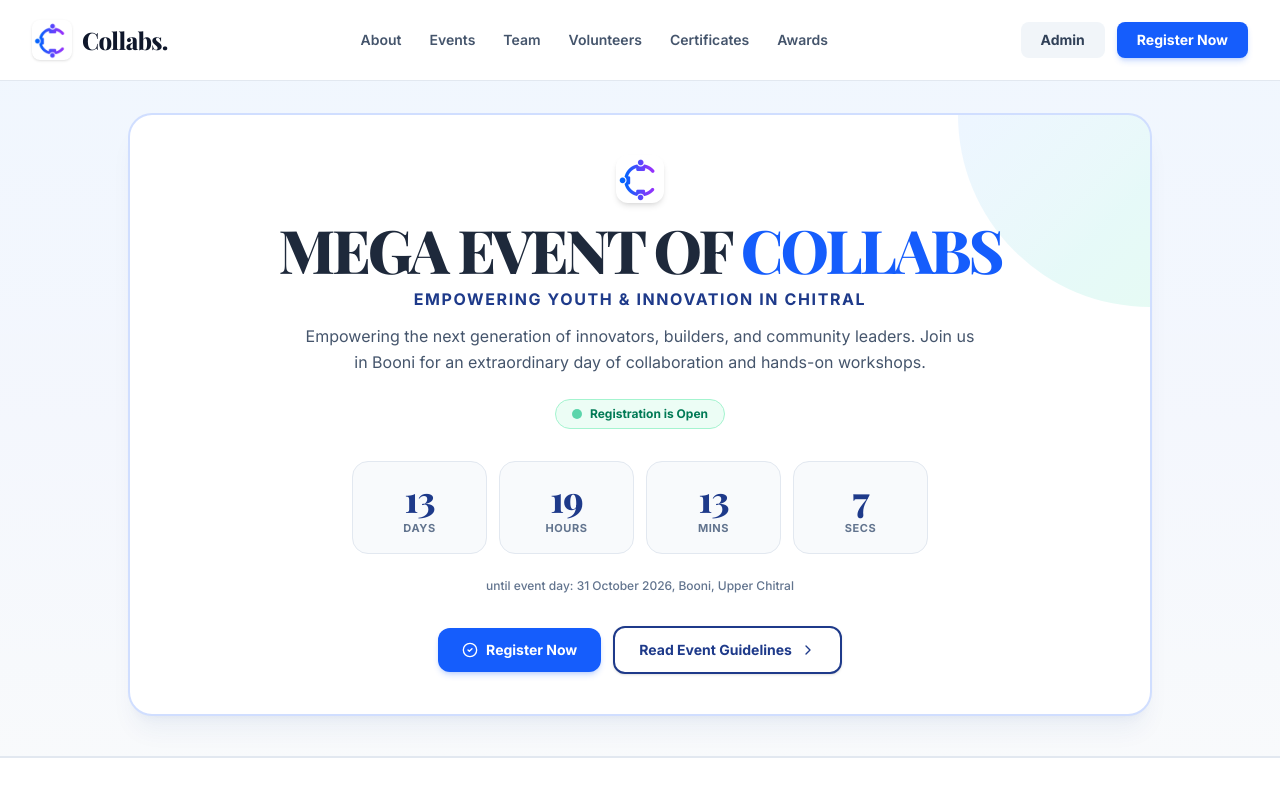
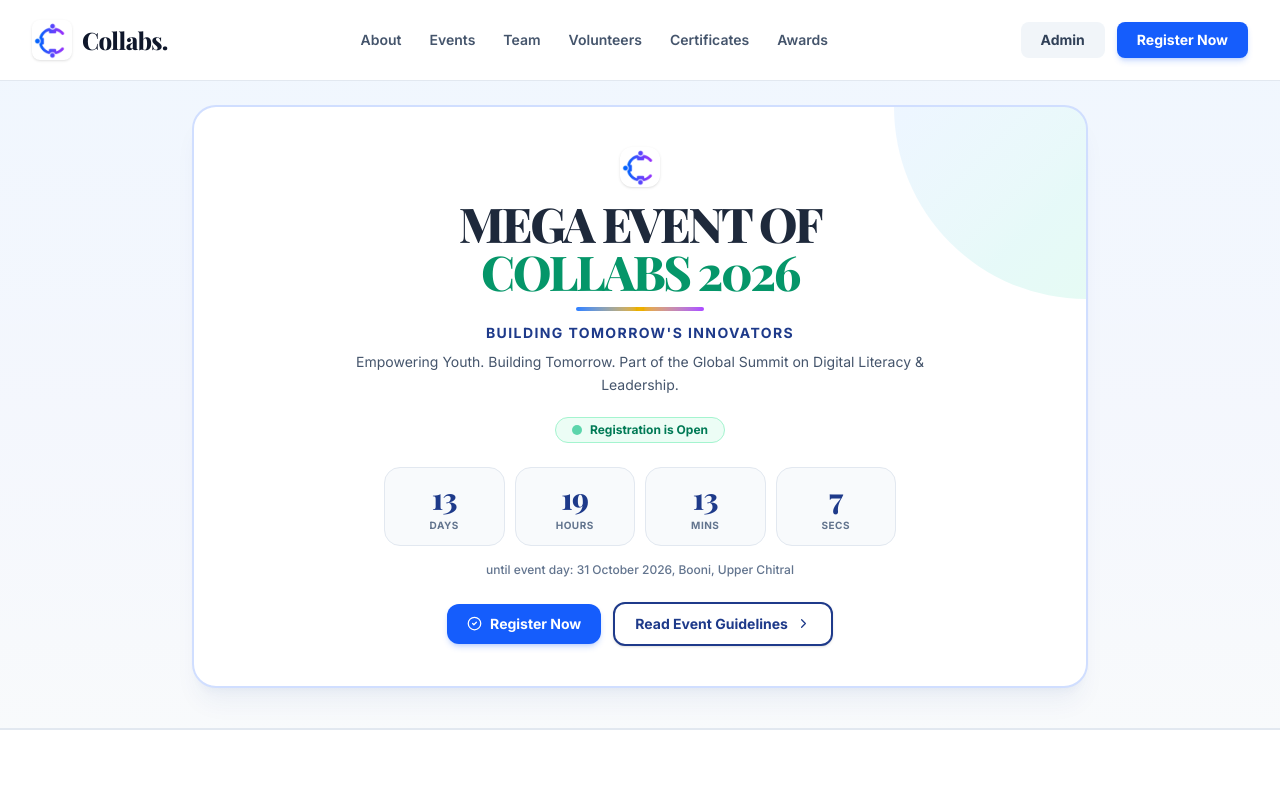
Before and after one commit to minius2009-debug/mega-event-original, a React (Vite) app: page / in a window 1280 px wide. Shown: the top 795 px of the page. Built offline with nearby package versions, Linux system fonts and the light colour scheme; a web font is replaced by a local one.

Commit message:
style: update mega event banner styling
Refactor the banner layout and typography to match the design requirements, updating the text content and sizing for a cleaner presentation.

```diff
--- a/src/App.tsx
+++ b/src/App.tsx
@@ -1067,53 +1067,56 @@ export default function App() {
         </div>
       </header>
 
-      {/* Mega Event of Collabs Official Banner */}
-      <section className="bg-gradient-to-b from-blue-50/80 via-indigo-50/40 to-slate-50 pt-8 pb-10 px-4 sm:px-6 lg:px-8 border-b border-slate-200">
-        <div className="max-w-5xl mx-auto bg-white border-2 border-blue-600/20 rounded-3xl p-6 sm:p-10 shadow-xl shadow-blue-900/5 text-center relative overflow-hidden">
+      {/* Mega Event of Collabs Official Banner - Styled like reference image */}
+      <section className="bg-gradient-to-b from-blue-50/80 via-indigo-50/40 to-slate-50 pt-6 pb-10 px-4 sm:px-6 lg:px-8 border-b border-slate-200">
+        <div className="max-w-4xl mx-auto bg-white border-2 border-blue-600/20 rounded-3xl p-6 sm:p-10 shadow-xl shadow-blue-900/5 text-center relative overflow-hidden">
           <div className="absolute top-0 right-0 w-48 h-48 bg-gradient-to-br from-blue-400/10 to-emerald-400/10 rounded-bl-full pointer-events-none"></div>
 
-          <div className="flex items-center justify-center gap-3 mb-4">
-            <img src={officialLogo} alt="Collabs Official Logo" className="w-12 h-12 object-contain rounded-xl shadow-md" />
+          <div className="flex items-center justify-center gap-3 mb-3">
+            <img src={officialLogo} alt="Collabs Official Logo" className="w-10 h-10 object-contain rounded-xl shadow-sm" />
           </div>
 
-          <h1 className="text-4xl sm:text-6xl font-black text-slate-900 tracking-tighter mb-2">
-            <span className="text-[#1E293B]">MEGA EVENT OF</span> <span className="text-blue-600">COLLABS</span>
+          <h1 className="text-3xl sm:text-5xl font-black text-slate-900 tracking-tighter mb-1 uppercase">
+            <span className="text-[#1E293B] block">Mega Event of</span>
+            <span className="text-[#059669]">Collabs 2026</span>
           </h1>
 
-          <div className="text-sm sm:text-base font-extrabold tracking-widest text-[#1E3A8A] uppercase mb-3">
-            EMPOWERING YOUTH & INNOVATION IN CHITRAL
+          <div className="h-1 bg-gradient-to-r from-blue-500 via-yellow-500 via-green-500 to-purple-500 w-32 mx-auto rounded-full my-3"></div>
+
+          <div className="text-xs sm:text-sm font-extrabold tracking-widest text-[#1E3A8A] uppercase mb-2">
+            BUILDING TOMORROW'S INNOVATORS
           </div>
 
-          <p className="text-sm sm:text-base text-slate-600 max-w-2xl mx-auto mb-6 leading-relaxed">
-            Empowering the next generation of innovators, builders, and community leaders. Join us in Booni for an extraordinary day of collaboration and hands-on workshops.
+          <p className="text-xs sm:text-sm text-slate-600 max-w-xl mx-auto mb-5 leading-relaxed">
+            Empowering Youth. Building Tomorrow. Part of the Global Summit on Digital Literacy & Leadership.
           </p>
 
-          <div className="inline-flex items-center gap-2 bg-emerald-50 border border-emerald-200 rounded-full px-4 py-1.5 text-xs font-bold text-emerald-700 mb-8">
+          <div className="inline-flex items-center gap-2 bg-emerald-50 border border-emerald-200 rounded-full px-4 py-1 text-xs font-bold text-emerald-700 mb-6">
             <span className="w-2.5 h-2.5 rounded-full bg-emerald-500 animate-pulse"></span>
             <span>Registration is Open</span>
           </div>
 
           {/* Functional Countdown Timer for 31 October 2026 */}
-          <div className="grid grid-cols-2 sm:grid-cols-4 gap-3 max-w-xl mx-auto mb-6">
-            <div className="bg-slate-50 border border-slate-200 rounded-2xl p-3 sm:p-4 text-center">
-              <div className="font-heading text-3xl sm:text-4xl font-black text-[#1E3A8A]">{timeLeft.days}</div>
-              <div className="text-[11px] uppercase tracking-wider text-slate-500 font-bold mt-0.5">Days</div>
+          <div className="grid grid-cols-2 sm:grid-cols-4 gap-2.5 max-w-lg mx-auto mb-4">
+            <div className="bg-slate-50 border border-slate-200 rounded-2xl p-3 text-center">
+              <div className="font-heading text-2xl sm:text-3xl font-black text-[#1E3A8A]">{timeLeft.days}</div>
+              <div className="text-[10px] uppercase tracking-wider text-slate-500 font-bold mt-0.5">Days</div>
             </div>
-            <div className="bg-slate-50 border border-slate-200 rounded-2xl p-3 sm:p-4 text-center">
-              <div className="font-heading text-3xl sm:text-4xl font-black text-[#1E3A8A]">{timeLeft.hours}</div>
-              <div className="text-[11px] uppercase tracking-wider text-slate-500 font-bold mt-0.5">Hours</div>
+            <div className="bg-slate-50 border border-slate-200 rounded-2xl p-3 text-center">
+              <div className="font-heading text-2xl sm:text-3xl font-black text-[#1E3A8A]">{timeLeft.hours}</div>
+              <div className="text-[10px] uppercase tracking-wider text-slate-500 font-bold mt-0.5">Hours</div>
             </div>
-            <div className="bg-slate-50 border border-slate-200 rounded-2xl p-3 sm:p-4 text-center">
-              <div className="font-heading text-3xl sm:text-4xl font-black text-[#1E3A8A]">{timeLeft.minutes}</div>
-              <div className="text-[11px] uppercase tracking-wider text-slate-500 font-bold mt-0.5">Mins</div>
+            <div className="bg-slate-50 border border-slate-200 rounded-2xl p-3 text-center">
+              <div className="font-heading text-2xl sm:text-3xl font-black text-[#1E3A8A]">{timeLeft.minutes}</div>
+              <div className="text-[10px] uppercase tracking-wider text-slate-500 font-bold mt-0.5">Mins</div>
             </div>
-            <div className="bg-slate-50 border border-slate-200 rounded-2xl p-3 sm:p-4 text-center">
-              <div className="font-heading text-3xl sm:text-4xl font-black text-[#1E3A8A]">{timeLeft.seconds}</div>
-              <div className="text-[11px] uppercase tracking-wider text-slate-500 font-bold mt-0.5">Secs</div>
+            <div className="bg-slate-50 border border-slate-200 rounded-2xl p-3 text-center">
+              <div className="font-heading text-2xl sm:text-3xl font-black text-[#1E3A8A]">{timeLeft.seconds}</div>
+              <div className="text-[10px] uppercase tracking-wider text-slate-500 font-bold mt-0.5">Secs</div>
             </div>
           </div>
 
-          <div className="text-xs text-slate-500 font-medium mb-8">
+          <div className="text-xs text-slate-500 font-medium mb-6">
             until event day: 31 October 2026, Booni, Upper Chitral
           </div>
 
@@ -1122,17 +1125,17 @@ export default function App() {
               href="https://docs.google.com/forms/d/e/1FAIpQLSdUwKtlCvMl4JJBpsa6e7xMJ7KirLBU5_B6ram88WUwza-p-g/viewform"
               target="_blank"
               rel="noopener noreferrer"
-              className="px-6 py-3 bg-blue-600 hover:bg-blue-700 text-white font-bold text-sm rounded-xl shadow-md shadow-blue-600/20 transition-all flex items-center gap-2 cursor-pointer hover:scale-105"
+              className="px-5 py-2.5 bg-blue-600 hover:bg-blue-700 text-white font-bold text-xs sm:text-sm rounded-xl shadow-md shadow-blue-600/20 transition-all flex items-center gap-2 cursor-pointer hover:scale-105"
             >
-              <CheckCircle2 size={16} />
+              <CheckCircle2 size={15} />
               <span>Register Now</span>
             </a>
             <button
               onClick={() => setIsRulesModalOpen(true)}
-              className="px-6 py-3 bg-white hover:bg-slate-50 text-[#1E3A8A] border-2 border-[#1E3A8A] font-bold text-sm rounded-xl transition-all shadow-sm hover:scale-105 cursor-pointer flex items-center gap-2"
+              className="px-5 py-2.5 bg-white hover:bg-slate-50 text-[#1E3A8A] border-2 border-[#1E3A8A] font-bold text-xs sm:text-sm rounded-xl transition-all shadow-sm hover:scale-105 cursor-pointer flex items-center gap-2"
             >
               <span>Read Event Guidelines</span>
-              <ChevronRight size={16} />
+              <ChevronRight size={15} />
             </button>
           </div>
         </div>
```
